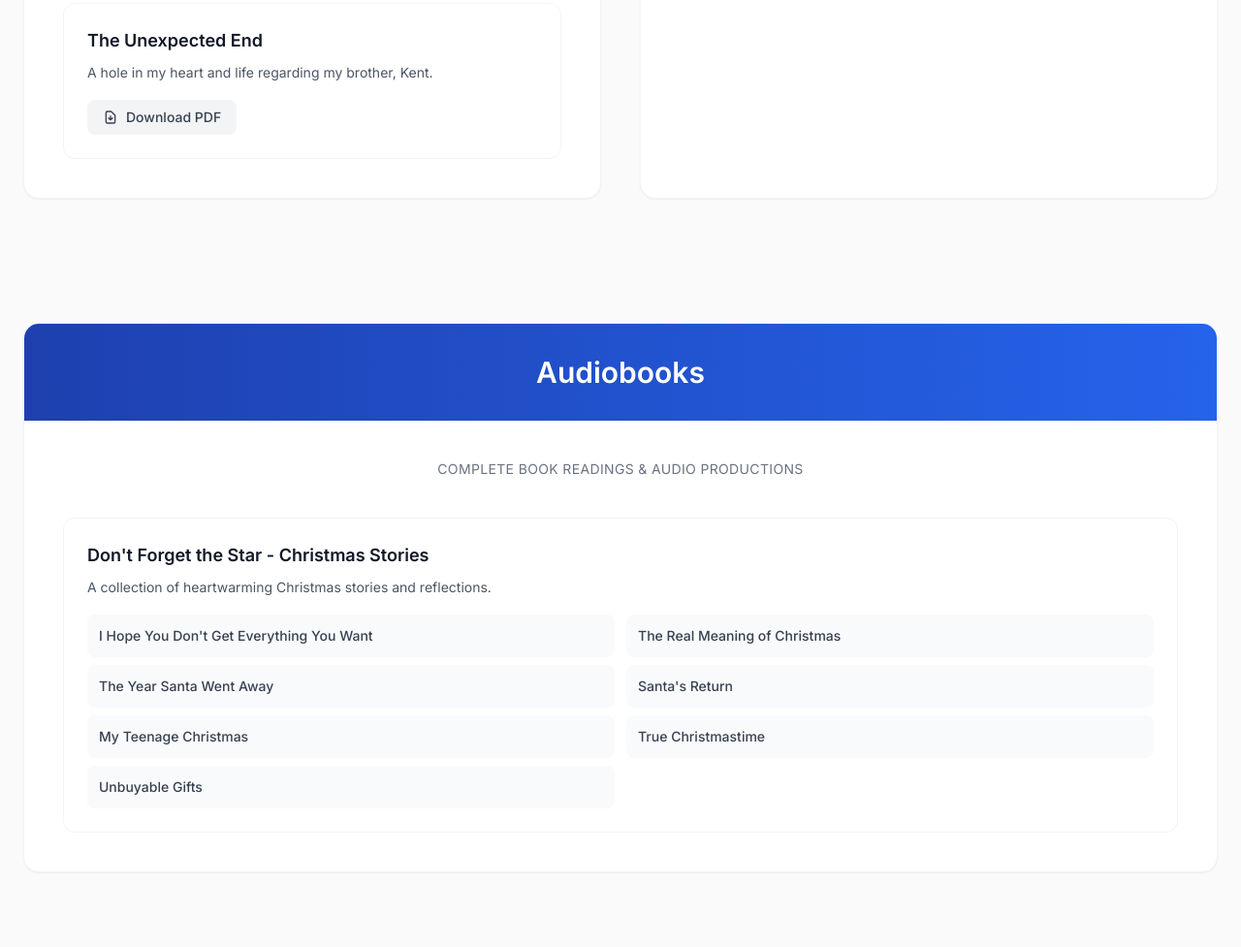
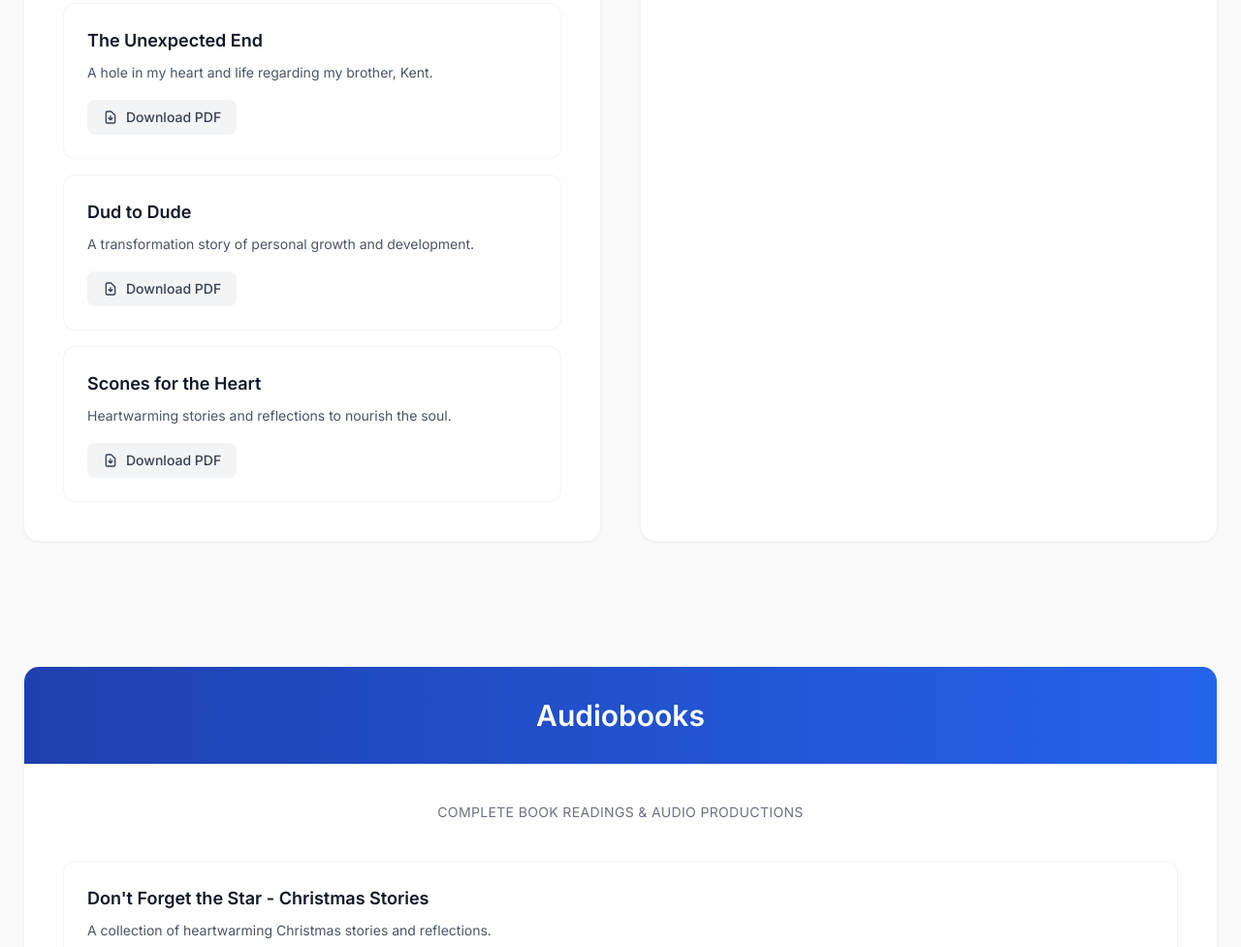
Before and after one commit to ryan-durrant/george-durrant-website, a website: page index.html in a window 1280 px wide. Shown: the part 3596-4573 px from the top of the page at 97% size. Drawn offline with nearby package versions, Linux system fonts and the light colour scheme.

Commit message:
scones and dud to dude books

```diff
--- a/index.html
+++ b/index.html
@@ -751,6 +751,74 @@
                   Download PDF
                 </a>
               </div>
+
+              <!-- Book 16 -->
+              <div
+                class="pdf-card group border border-gray-100 rounded-xl p-6 hover:border-primary/20 hover:shadow-md transition-all duration-200 cursor-pointer"
+              >
+                <h3
+                  class="text-lg font-semibold text-gray-900 mb-2 group-hover:text-primary transition-colors"
+                >
+                  Dud to Dude
+                </h3>
+                <p class="text-gray-600 mb-4 text-sm leading-relaxed">
+                  A transformation story of personal growth and development.
+                </p>
+                <a
+                  href="media/ebooks/Dud to Dude.pdf"
+                  download="Dud to Dude.pdf"
+                  class="inline-flex items-center px-4 py-2 bg-gray-100 text-gray-700 rounded-lg hover:bg-primary hover:text-white transition-all duration-200 text-sm font-medium"
+                >
+                  <svg
+                    class="w-4 h-4 mr-2"
+                    fill="none"
+                    stroke="currentColor"
+                    viewBox="0 0 24 24"
+                  >
+                    <path
+                      stroke-linecap="round"
+                      stroke-linejoin="round"
+                      stroke-width="2"
+                      d="M12 10v6m0 0l-3-3m3 3l3-3m2 8H7a2 2 0 01-2-2V5a2 2 0 012-2h5.586a1 1 0 01.707.293l5.414 5.414a1 1 0 01.293.707V19a2 2 0 01-2 2z"
+                    />
+                  </svg>
+                  Download PDF
+                </a>
+              </div>
+
+              <!-- Book 17 -->
+              <div
+                class="pdf-card group border border-gray-100 rounded-xl p-6 hover:border-primary/20 hover:shadow-md transition-all duration-200 cursor-pointer"
+              >
+                <h3
+                  class="text-lg font-semibold text-gray-900 mb-2 group-hover:text-primary transition-colors"
+                >
+                  Scones for the Heart
+                </h3>
+                <p class="text-gray-600 mb-4 text-sm leading-relaxed">
+                  Heartwarming stories and reflections to nourish the soul.
+                </p>
+                <a
+                  href="media/ebooks/SCONES.pdf"
+                  download="Scones for the Heart.pdf"
+                  class="inline-flex items-center px-4 py-2 bg-gray-100 text-gray-700 rounded-lg hover:bg-primary hover:text-white transition-all duration-200 text-sm font-medium"
+                >
+                  <svg
+                    class="w-4 h-4 mr-2"
+                    fill="none"
+                    stroke="currentColor"
+                    viewBox="0 0 24 24"
+                  >
+                    <path
+                      stroke-linecap="round"
+                      stroke-linejoin="round"
+                      stroke-width="2"
+                      d="M12 10v6m0 0l-3-3m3 3l3-3m2 8H7a2 2 0 01-2-2V5a2 2 0 012-2h5.586a1 1 0 01.707.293l5.414 5.414a1 1 0 01.293.707V19a2 2 0 01-2 2z"
+                    />
+                  </svg>
+                  Download PDF
+                </a>
+              </div>
             </div>
           </div>
         </section>
```
Also changed, not shown: 2 other files.
